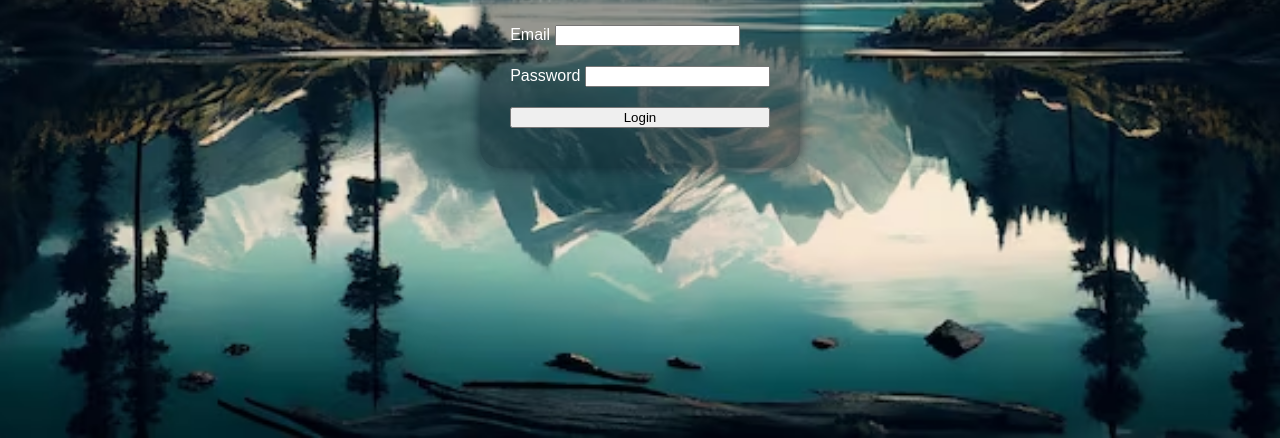
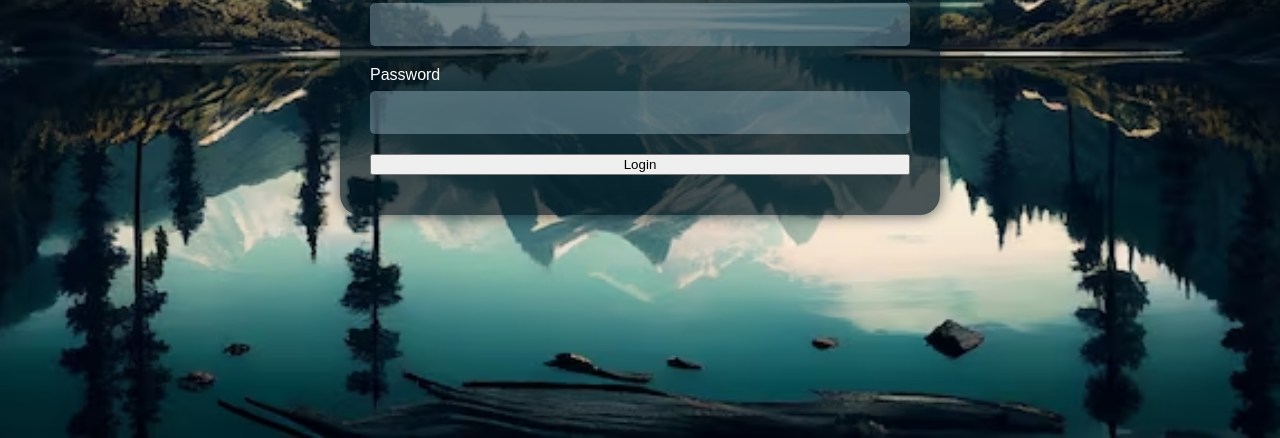
Before and after one commit to HazemSabry/transparent-login-form, a plain HTML site: page index.html in a window 1280 px wide. Shown: the part 362-800 px from the top of the page. Drawn offline with Linux system fonts and the light colour scheme.

Commit message:
login-email & login-password styles

```diff
--- a/styles.css
+++ b/styles.css
@@ -1,8 +1,8 @@
 :root {
   --background-image: url(./images/painting-mountain-lake-with-mountain-background_188544-9126.avif);
 
-  --primary-color-hsl: 200, 100%, 91%;
-  --primary-light-color-hsl: 200, 100%, 50%;
+  --primary-color-hsl: 200, 100%, 50%;
+  --primary-light-color-hsl: 200, 100%, 91%;
   --primary-dark-color-hsl: 200, 100%, 6%;
 }
 
@@ -29,9 +29,10 @@ body {
 
 .login-container {
   --color: hsl(var(--primary-dark-color-hsl), 0.7);
-  background-color: hsl(var(--primary-dark-color-hsl), 0.4);
+  background-color: var(--color);
   box-shadow: 0 0 15px 0 var(--color);
   padding: 40px 30px;
+  width: 80%;
   max-width: 600px;
   border-radius: 20px;
 }
@@ -51,10 +52,29 @@ body {
   margin-top: 40px;
 }
 
-.login-email {
+.login-email,
+.login-password {
+  display: flex;
+  flex-direction: column;
+  gap: 7px;
 }
 
-.login-password {
+.login-email label,
+.login-password label {
+  color: white;
+  font-weight: lighter;
+}
+
+.login-email input,
+.login-password input {
+  font-size: 1.25rem;
+  padding: 0.5em;
+  background-color: hsl(var(--primary-light-color-hsl), 0.3);
+  border: none;
+  outline: none;
+  border-radius: 0.25em;
+  color: white;
+  font-weight: lighter;
 }
 
 .login-form #login-submit {
```
